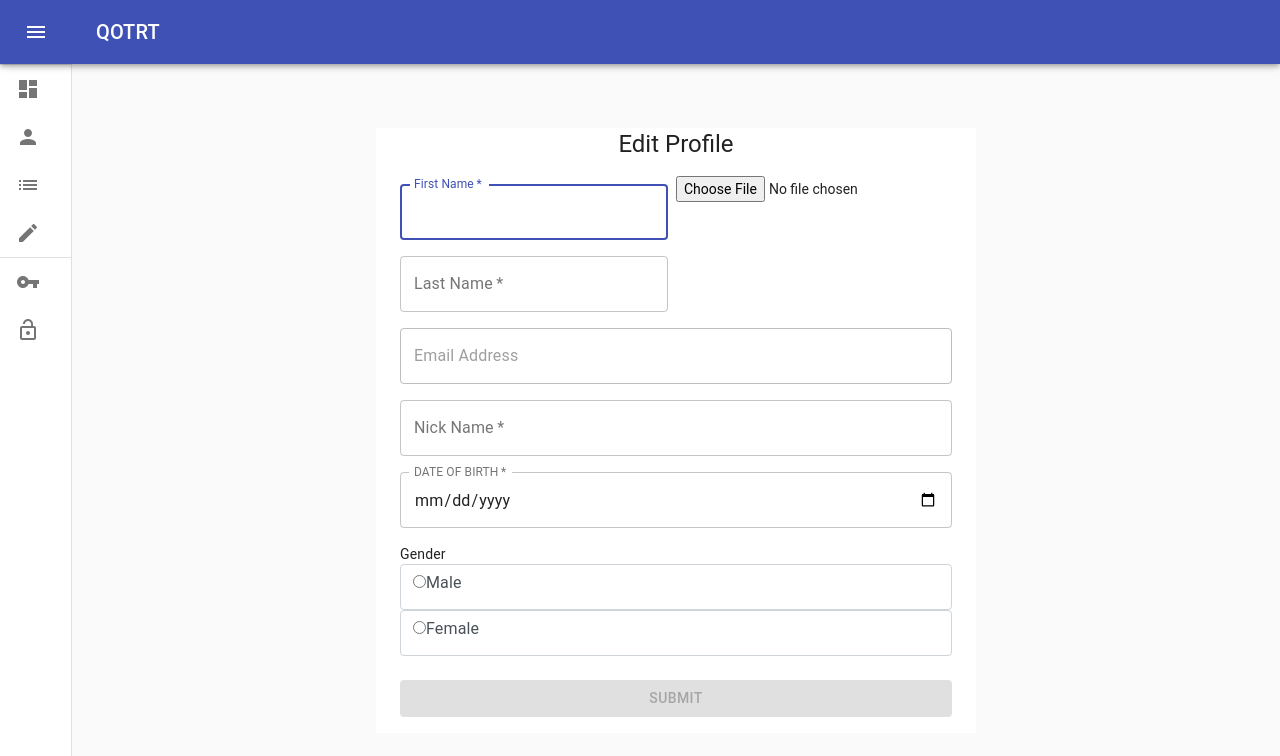
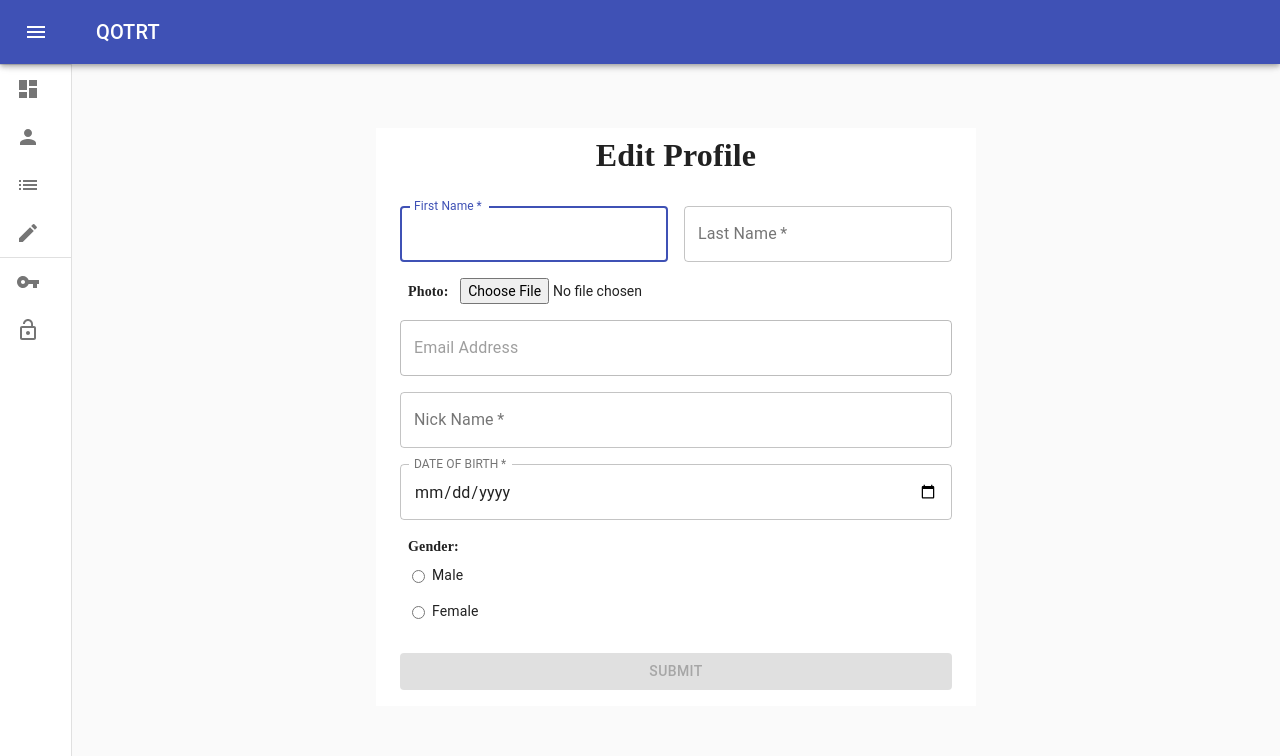
Before and after one commit to Usamaiqbal12/newapp, a React (Create React App) app: page /editprofile in a window 1280 px wide. Shown: the top 756 px of the page. Built offline with nearby package versions, Linux system fonts and the light colour scheme.

Commit message:
fix style

```diff
--- a/src/components/user/EditProfile.jsx
+++ b/src/components/user/EditProfile.jsx
@@ -19,7 +19,7 @@ import { useStateValue } from "../../StateProvider";
 import { updateUser } from "../../services/user/userApi";
 const useStyles = makeStyles((theme) => ({
   paper: {
-    marginTop: theme.spacing(8),
+    marginTop: window.screen.width<640?theme.spacing(4):theme.spacing(8),
     display: "flex",
     flexDirection: "column",
     alignItems: "center",
@@ -97,9 +97,9 @@ function EditProfile() {
       <Container component="main" maxWidth="sm" className="bg-white">
         <CssBaseline />
         <div className={classes.paper}>
-          <Typography component="h1" variant="h5">
-            Edit Profile
-          </Typography>
+          <h2 className='dataset__text rounded px-3 mt-2' >
+           <b style={{fontSize:window.screen.width<640&&'25px'}}> Edit Profile </b>
+          </h2>
           <form className={classes.form} onSubmit={submit} noValidate>
             <Grid container spacing={2}>
               <Grid item xs={12} sm={6}>
@@ -116,7 +116,8 @@ function EditProfile() {
                   autoFocus
                 />
               </Grid>
-              <input type="file" onChange={(e)=>setCurrentUser({...currentUser,profile_picture:e.target.files[0]})}/>
+
+
               <Grid item xs={12} sm={6}>
                 <TextField
                   variant="outlined"
@@ -129,6 +130,10 @@ function EditProfile() {
                   name="last_name"
                   autoComplete="lname"
                 />
+              </Grid>
+              <Grid item xs={12} sm={12}>
+                <span className='dataset__text px-2'> <b> Photo:</b> </span>
+              <input type="file" onChange={(e)=>setCurrentUser({...currentUser,profile_picture:e.target.files[0]})}/>
               </Grid>
               <Grid item xs={12}>
                 <TextField
@@ -174,30 +179,36 @@ function EditProfile() {
               </Grid>
               <Grid item xs={12} sm={12}>
                 <div className="">
-                  Gender
-                  <div className="radio form-control">
-                    <label>
+                  <span className='dataset__text px-2'><b> Gender:</b></span>
+                  <div className="radio form-check p-2 ml-4">
+
                       <input
                         type="radio"
                         name="gender"
                         onChange={handleChange}
                         value="M"
+                        id='m'
+                        className='form-check-input'
                         checked={currentUser.gender === "M"}
                       />
-                      Male
-                    </label>
+                    <label className='form-check-label' htmlFor='m'> Male</label>
+
+
                   </div>
-                  <div className="radio form-control">
-                    <label>
+                  <div className="radio form-check p-2 ml-4">
+
                       <input
                         type="radio"
                         value="F"
+                        id='f'
                         name="gender"
+                        className='form-check-input'
                         checked={currentUser.gender === "F"}
                         onChange={handleChange}
                       />
-                      Female
-                    </label>
+                      <label className='form-check-label' htmlFor='f'> Female</label>
+
+
                   </div>
                 </div>
               </Grid>
@@ -227,7 +238,7 @@ function EditProfile() {
       </Container>
     );
   };
-  return <div>{signUpForm()}</div>;
+  return <div className='px-3'>{signUpForm()}</div>;
 }
 
 export default EditProfile;
```
